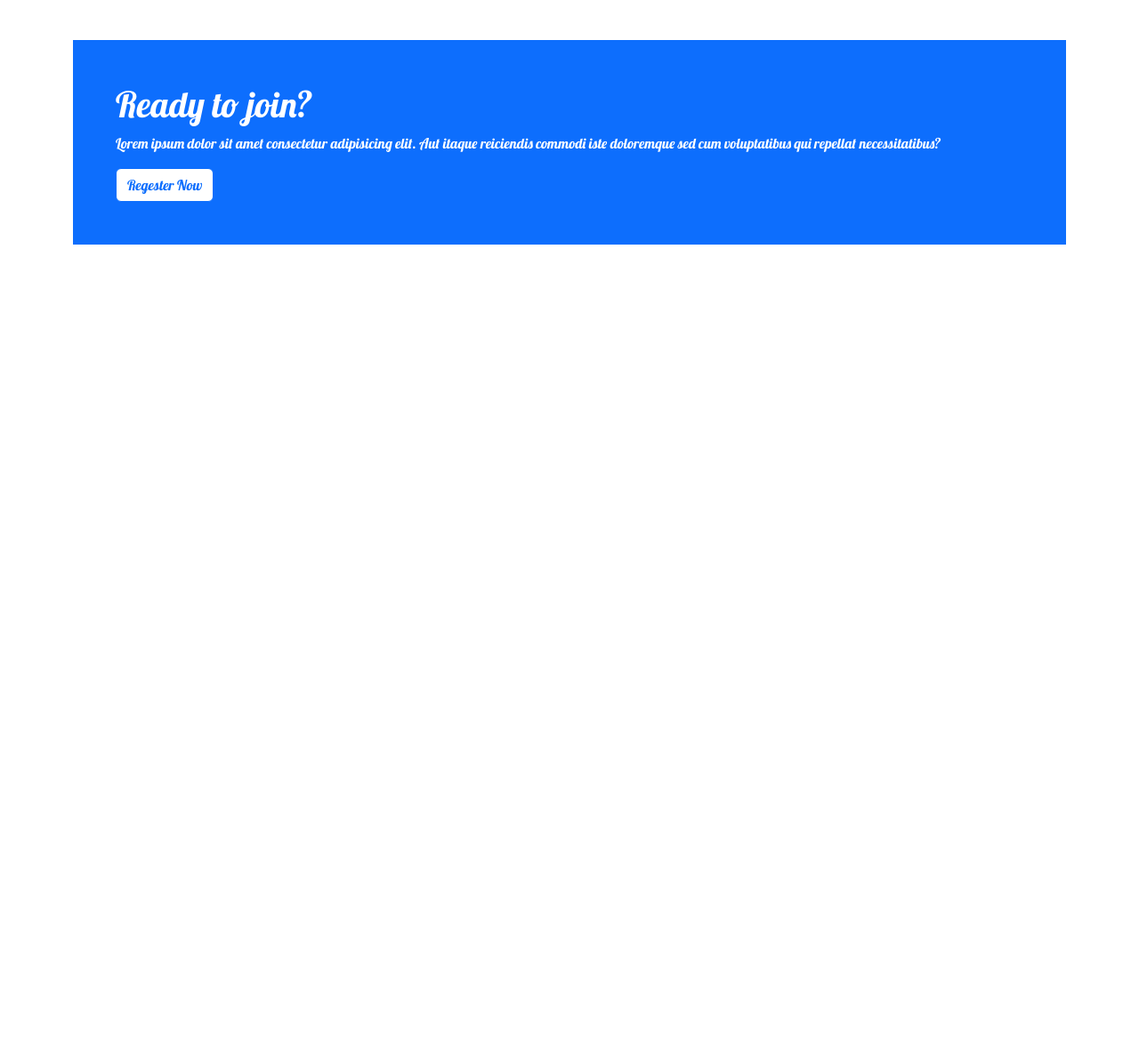
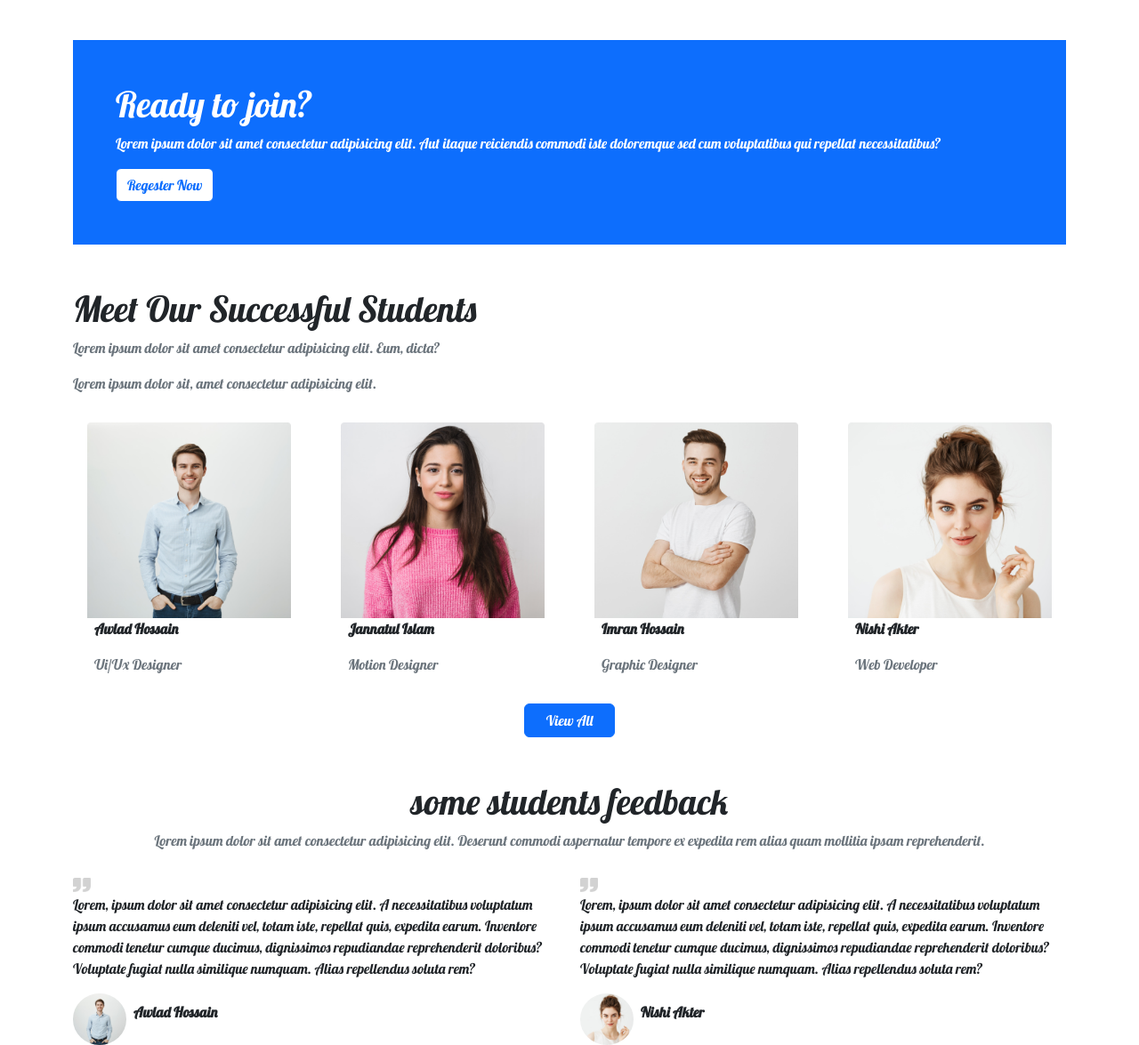
Before and after one commit to omarfarukgalib/self-practise-for-assignment-3, a plain HTML site: page index.html in a window 1280 px wide. Shown: the part 2200-3375 px from the top of the page at 89% size. Before the commit the page ends 2475 px from the top, so only its background shows below. Drawn offline with nearby package versions, Linux system fonts and the light colour scheme.

Commit message:
commited again

```diff
--- a/index.html
+++ b/index.html
@@ -4,6 +4,7 @@
     <meta charset="UTF-8">
     <meta http-equiv="X-UA-Compatible" content="IE=edge">
     <meta name="viewport" content="width=device-width, initial-scale=1.0">
+    <script src="https://kit.fontawesome.com/ac71711e77.js" crossorigin="anonymous"></script>
     <link href="https://cdn.jsdelivr.net/npm/bootstrap@5.2.0/dist/css/bootstrap.min.css" rel="stylesheet" integrity="sha384-gH2yIJqKdNHPEq0n4Mqa/HGKIhSkIHeL5AyhkYV8i59U5AR6csBvApHHNl/vI1Bx" crossorigin="anonymous">
     <link rel="preconnect" href="https://fonts.googleapis.com">
 <link rel="preconnect" href="https://fonts.gstatic.com" crossorigin>
@@ -194,8 +195,8 @@
               <div class="">
                 <div>
                   <h1>Explore the earning institute</h1>
-                    <p>Lorem ipsum dolor, sit amet consectetur adipisicing elit. Rerum beatae voluptatibus suscipit vero iste mollitia explicabo molestias eligendi. Eaque consequatur corporis recusandae harum dolorum quam fugiat veniam, accusamus sapiente distinctio.</p>
-                    <p>Lorem ipsum dolor sit amet consectetur adipisicing elit. Nam harum rem fuga adipisci optio doloribus rerum praesentium amet. Soluta, repellat?</p>
+                    <p class="text-muted">Lorem ipsum dolor, sit amet consectetur adipisicing elit. Rerum beatae voluptatibus suscipit vero iste mollitia explicabo molestias eligendi. Eaque consequatur corporis recusandae harum dolorum quam fugiat veniam, accusamus sapiente distinctio.</p>
+                    <p class="text-muted">Lorem ipsum dolor sit amet consectetur adipisicing elit. Nam harum rem fuga adipisci optio doloribus rerum praesentium amet. Soluta, repellat?</p>
                     <div class="d-flex ">
                       <div >
                         <h4 class="fw-bold">
@@ -255,6 +256,86 @@
 
         </section>
 
+
+        <section class="container mt-5">
+          <h1>Meet Our Successful Students</h1>
+          <p class="text-muted">Lorem ipsum dolor sit amet consectetur adipisicing elit. Eum, dicta?</p>
+          <p class="text-muted">Lorem ipsum dolor sit, amet consectetur adipisicing elit.</p>
+        </section>
+        <section class="container">
+          <div class="row row-cols-1 row-cols-sm-1 row-cols-md-2 row-cols-lg-4 row-cols-xl-4">
+            <div class="col">
+              <div class=" p-3">
+                <img class="img-fluid img-card" src="./images/student/student-1.png" alt="">
+                <p class="ms-2 fw-bold">Awlad Hossain</p>
+                <p class="ms-2 text-muted">Ui/Ux Designer</p>
+              </div>
+            </div>
+            <div class="col">
+              <div class=" p-3">
+                <img class="img-fluid img-card" src="./images/student/student-2.png" alt="">
+                <p class="ms-2 fw-bold">Jannatul Islam</p>
+                <p class="ms-2 text-muted">Motion Designer</p>
+              </div>
+            </div>
+            <div class="col">
+              <div class=" p-3">
+                <img class="img-fluid img-card" src="./images/student/student-3.png" alt="">
+                <p class="ms-2 fw-bold">Imran Hossain</p>
+                <p class="ms-2 text-muted">Graphic Designer</p>
+              </div>
+            </div>
+            <div class="col">
+              <div class=" p-3">
+                <img class="img-fluid img-card" src="./images/student/student-4.png" alt="">
+                <p class="ms-2 fw-bold">Nishi Akter</p>
+                <p class="ms-2 text-muted">Web Developer</p>
+              </div>
+            </div>
+
+          </div>
+          <div class="d-flex justify-content-center">
+            <button class="px-4 btn btn-primary">View All</button>
+          </div>
+        </section>
+        <section class="container mt-5 text-center">
+          <h1>some students feedback</h1>
+          <p class="text-muted">Lorem ipsum dolor sit amet consectetur adipisicing elit. Deserunt commodi aspernatur tempore ex expedita rem alias quam mollitia ipsam reprehenderit.</p>
+        </section>
+        <section class="container mt-4">
+          <div class="row gy-5 row-cols-1 row-cols-sm-1 row-cols-md-2 row-cols-lg-2 row-cols-xl-2">
+            <div class="col">
+              <div>
+                <div>
+                  <img style="width:20px"src="./images/comma.png" alt="" class=" img-fluid">
+
+
+                </div>
+
+                <p>Lorem, ipsum dolor sit amet consectetur adipisicing elit. A necessitatibus voluptatum ipsum accusamus eum deleniti vel, totam iste, repellat quis, expedita earum. Inventore commodi tenetur cumque ducimus, dignissimos repudiandae reprehenderit doloribus? Voluptate fugiat nulla similique numquam. Alias repellendus soluta rem?</p>
+                <div class="d-flex align-items-center">
+                  <img style="width:60px" class=" rounded-circle img-fluid" src="./images/student/student-1.png" alt="">
+                  <p class="ms-2 fw-bold">Awlad Hossain</p>
+                </div>
+              </div>
+            </div>
+            <div class="col">
+              <div>
+                <div>
+                  <img style="width:20px"src="./images/comma.png" alt="" class=" img-fluid">
+
+
+                </div>
+
+                <p>Lorem, ipsum dolor sit amet consectetur adipisicing elit. A necessitatibus voluptatum ipsum accusamus eum deleniti vel, totam iste, repellat quis, expedita earum. Inventore commodi tenetur cumque ducimus, dignissimos repudiandae reprehenderit doloribus? Voluptate fugiat nulla similique numquam. Alias repellendus soluta rem?</p>
+                <div class="d-flex align-items-center">
+                  <img style="width:60px" class=" rounded-circle img-fluid" src="./images/student/student-4.png" alt="">
+                  <p class="ms-2 fw-bold">Nishi Akter</p>
+                </div>
+              </div>
+            </div>
+          </div>
+        </section>
     </main>
 
     <!-- bootstrap script started -->
```
